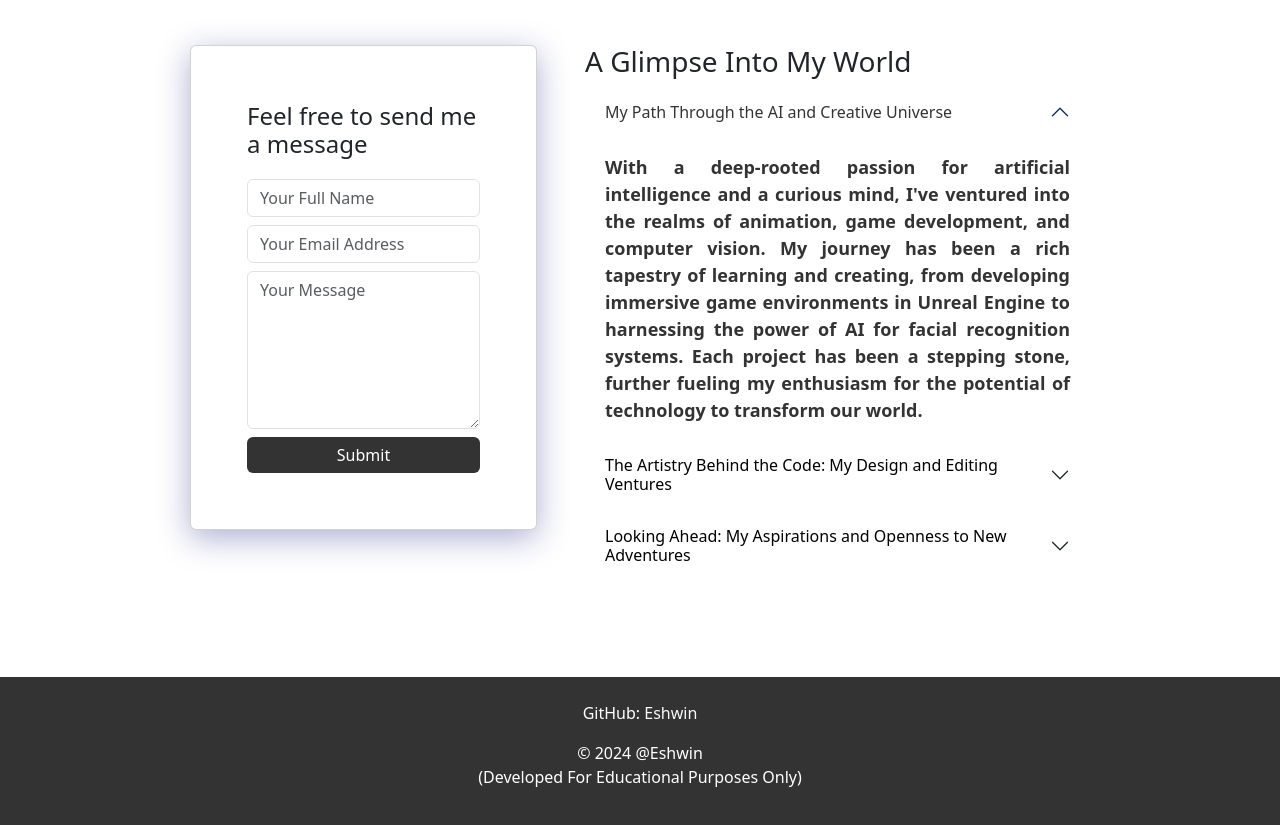
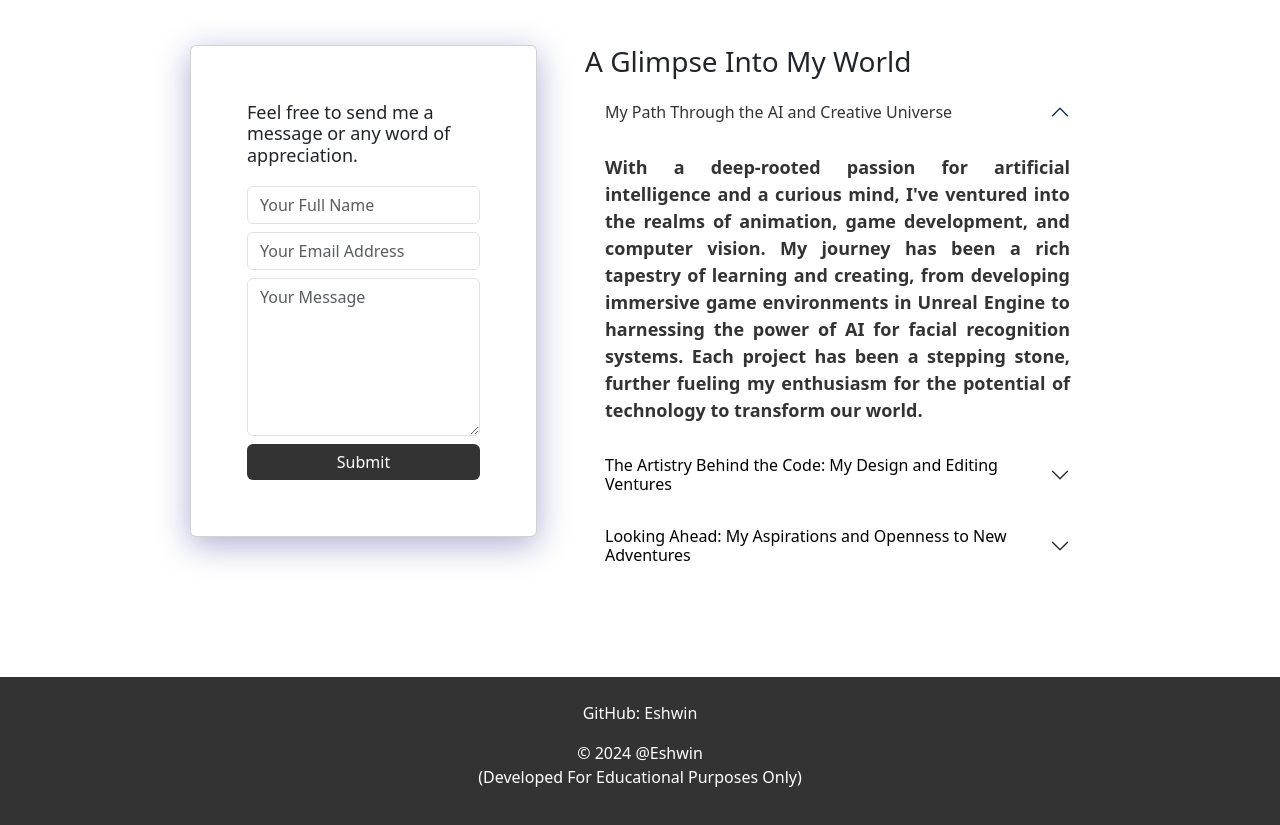
Before and after one commit to ESHWIN55/ESHWIN55.github.io, a plain HTML site: page index.html in a window 1280 px wide. Shown: the part 3132-3957 px from the top of the page. Drawn offline with nearby package versions, Linux system fonts and the light colour scheme.

Commit message:
Complete

```diff
--- a/index.html
+++ b/index.html
@@ -199,7 +199,7 @@
                   <!-- Contact Form wrapped in a card -->
                   <div class="card">
                     <div class="card-body">
-                      <h4 class="card-title">Feel free to send me a message</h4>
+                      <h4 class="card-title" style="font-size:large;">Feel free to send me a message or any word of appreciation.</h4>
                       <form id="form" class="form-group">
                         <div class="pb-2">
                           <input type="text" name="name" placeholder="Your Full Name" class="form-control">
```
